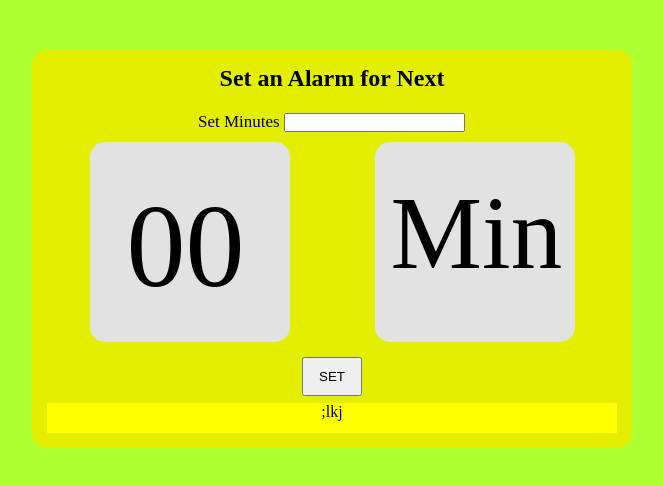
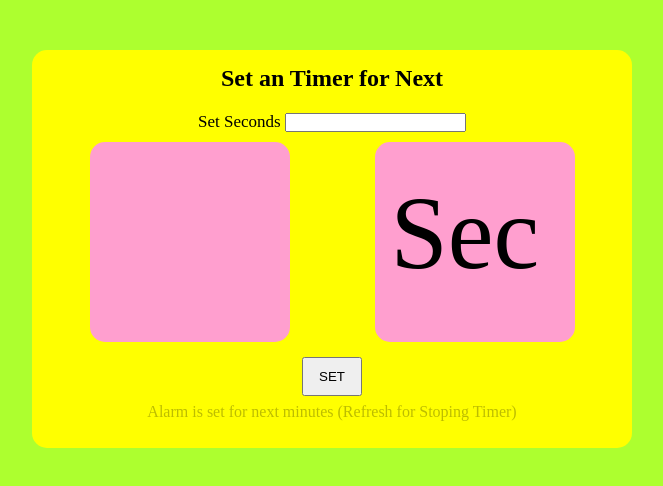
Before and after one commit to azhan982/Alarm, a plain HTML site: page index.html in a window 1280 px wide. Both pictures are taken after a click on the button "SET". Shown: the whole page, without its empty margins (308-971 px from the left). Drawn offline with Linux system fonts and the light colour scheme.

Commit message:
functional now

```diff
--- a/index.html
+++ b/index.html
@@ -9,17 +9,17 @@
 <body>
     <div class="container">
         <div class="content">
-            <section class="top"><h1>Set an Alarm for Next</h1></section>
-            <div class="set"><label for="">Set Minutes</label>
-            <input type="number"></div>
+            <section class="top"><h1>Set an Timer for Next</h1></section>
+            <div class="set"><label for="tim">Set Seconds</label>
+            <input type="number" id="tim"></div>
             <div class="mid">
-                <div class="b1">00</div>
-                <div class="b2">Min</div>
+                <div id="pas" class="b1">00</div>
+                <div class="b2">Sec</div>
             </div>
             <div class="bottom">
-                <button> SET </button>
+                <button id="bt"> SET </button>
             </div>
-                <div class="dis">;lkj</div>
+                <div id="fo" class="dis"></div>
         </div>
     </div>
 
--- a/ja.js
+++ b/ja.js
@@ -2,4 +2,20 @@ function mus() {
     var audio = new Audio('http://commondatastorage.googleapis.com/codeskulptor-demos/DDR_assets/Sevish_-__nbsp_.mp3');
     audio.play()}
 
-    mus(
+
+
+
+bt.addEventListener('click',()=>{
+    let mi = tim.value
+    pas.innerHTML = mi
+    let i = mi
+    while(i>0) {
+    pas.innerHTML = parseInt(pas.innerHTML)-1
+    i-=1}
+    fo.innerHTML =`Alarm is set for next ${mi} minutes (Refresh for Stoping Timer)`
+    tim.value = ''
+    setTimeout(()=>{
+        mus()
+    },1000 * mi)
+}
+)
--- a/style.css
+++ b/style.css
@@ -10,7 +10,7 @@ body{
     padding: 50px 20px 20px 20px;
 }
 .container{
-    background-color: rgb(227, 238, 0);
+    background-color: yellow;
     max-width: 600px;
     margin: auto;
     border-radius: 15px;
@@ -24,7 +24,7 @@ body{
 .b1{
     width: 200px;
     height: 200px;
-    background-color: rgb(226, 226, 226);
+    background-color: rgb(255, 159, 207);
     font-size: 118px;
 padding: 37px;
 border-radius: 15px;
@@ -45,7 +45,7 @@ border-radius: 15px;
 .b2{
     width: 200px;
     height: 200px;
-    background-color: rgb(226, 226, 226);
+    background-color: rgb(255, 159, 207);
     font-size: 103px;
     padding: 32px 16px ;
     border-radius: 15px;
@@ -62,6 +62,6 @@ button{
 .dis{
     margin-top: 7px;
     height: 30px;
-    background-color: yellow;
+    color: rgb(189, 189, 0);
     text-align: center;
 }
```
